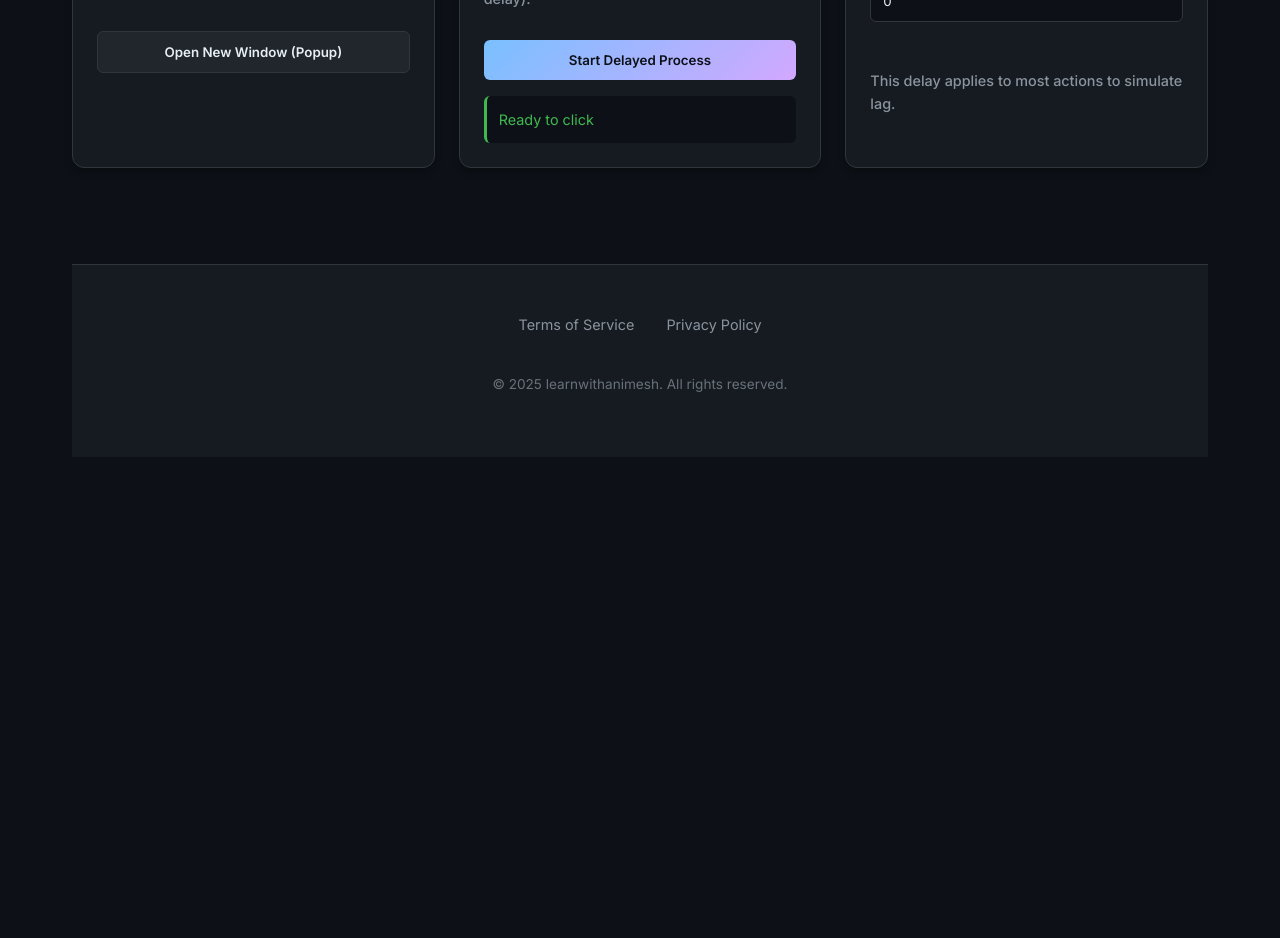
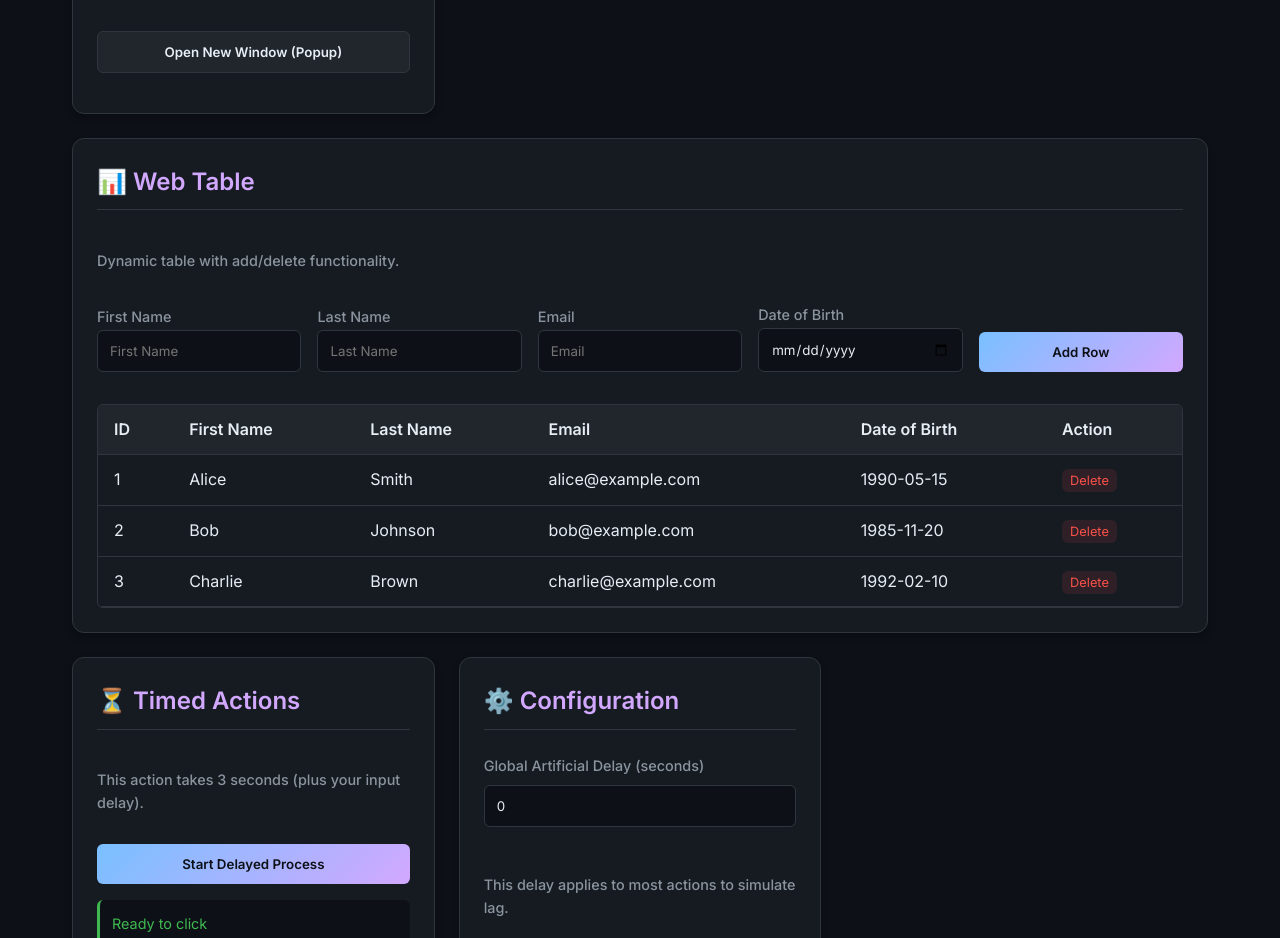
Before and after one commit to Animesh66/demo-ui-actions-perform, a React (Vite) app: page /home in a window 1280 px wide. Shown: the part 2860-3798 px from the top of the page. Before the commit the page ends 3349 px from the top, so only its background shows below. Built offline with nearby package versions, Linux system fonts and the light colour scheme.

Commit message:
Updated the status.

```diff
--- a/src/App.css
+++ b/src/App.css
@@ -373,8 +373,61 @@
   color: var(--accent-color);
 }
 
+
 .footer-copy {
   color: var(--text-secondary);
   font-size: 0.85rem;
   opacity: 0.7;
 }
+
+/* Web Table */
+.table-container {
+  overflow-x: auto;
+  border: 1px solid var(--border-color);
+  border-radius: var(--radius-sm);
+}
+
+.web-table {
+  width: 100%;
+  border-collapse: collapse;
+  text-align: left;
+}
+
+.web-table th,
+.web-table td {
+  padding: 0.75rem 1rem;
+  border-bottom: 1px solid var(--border-color);
+}
+
+.web-table th {
+  background-color: var(--surface-hover);
+  color: var(--text-primary);
+  font-weight: 600;
+}
+
+.web-table tr:hover {
+  background-color: rgba(255, 255, 255, 0.02);
+}
+
+.action-btn {
+  padding: 0.25rem 0.5rem;
+  font-size: 0.8rem;
+  border-radius: var(--radius-sm);
+  cursor: pointer;
+  border: none;
+  background-color: rgba(248, 81, 73, 0.1);
+  color: var(--error-color);
+  transition: all 0.2s;
+}
+
+.action-btn:hover {
+  background-color: rgba(248, 81, 73, 0.2);
+}
+
+.add-row-form {
+  display: grid;
+  grid-template-columns: repeat(auto-fit, minmax(150px, 1fr));
+  gap: 1rem;
+  margin-bottom: 1rem;
+  align-items: end;
+}
--- a/src/App.jsx
+++ b/src/App.jsx
@@ -133,6 +133,31 @@ const HomePlayground = () => {
 
   // Drag State
   const [isDragging, setIsDragging] = useState(false)
+
+  // Web Table State
+  const [tableData, setTableData] = useState([
+    { id: 1, firstName: 'Alice', lastName: 'Smith', email: 'alice@example.com', dob: '1990-05-15' },
+    { id: 2, firstName: 'Bob', lastName: 'Johnson', email: 'bob@example.com', dob: '1985-11-20' },
+    { id: 3, firstName: 'Charlie', lastName: 'Brown', email: 'charlie@example.com', dob: '1992-02-10' },
+  ])
+  const [newRow, setNewRow] = useState({ firstName: '', lastName: '', email: '', dob: '' })
+
+  const handleAddRow = (e) => {
+    e.preventDefault()
+    if (!newRow.firstName || !newRow.lastName || !newRow.email || !newRow.dob) {
+      updateMessage('input', 'Please fill all table fields')
+      return
+    }
+    const id = tableData.length > 0 ? Math.max(...tableData.map(r => r.id)) + 1 : 1
+    setTableData([...tableData, { ...newRow, id }])
+    setNewRow({ firstName: '', lastName: '', email: '', dob: '' })
+    updateMessage('input', 'Row added to table')
+  }
+
+  const handleDeleteRow = (id) => {
+    setTableData(tableData.filter(row => row.id !== id))
+    updateMessage('input', `Row ${id} deleted`)
+  }
 
   const addToast = (msg) => {
     const id = Date.now() + Math.random()
@@ -635,6 +660,92 @@ const HomePlayground = () => {
           </div>
         </div>
 
+        {/* Web Table */}
+        <div className="card" style={{ gridColumn: '1 / -1' }}>
+          <h2>📊 Web Table</h2>
+          <p className="label">Dynamic table with add/delete functionality.</p>
+
+          <form className="add-row-form" onSubmit={handleAddRow}>
+            <div>
+              <label className="label">First Name</label>
+              <input
+                className="input-field"
+                value={newRow.firstName}
+                onChange={e => setNewRow({ ...newRow, firstName: e.target.value })}
+                placeholder="First Name"
+              />
+            </div>
+            <div>
+              <label className="label">Last Name</label>
+              <input
+                className="input-field"
+                value={newRow.lastName}
+                onChange={e => setNewRow({ ...newRow, lastName: e.target.value })}
+                placeholder="Last Name"
+              />
+            </div>
+            <div>
+              <label className="label">Email</label>
+              <input
+                className="input-field"
+                value={newRow.email}
+                onChange={e => setNewRow({ ...newRow, email: e.target.value })}
+                placeholder="Email"
+                type="email"
+              />
+            </div>
+            <div>
+              <label className="label">Date of Birth</label>
+              <input
+                className="input-field"
+                value={newRow.dob}
+                onChange={e => setNewRow({ ...newRow, dob: e.target.value })}
+                type="date"
+              />
+            </div>
+            <button type="submit" className="btn btn-primary">Add Row</button>
+          </form>
+
+          <div className="table-container">
+            <table className="web-table" id="data-table">
+              <thead>
+                <tr>
+                  <th>ID</th>
+                  <th>First Name</th>
+                  <th>Last Name</th>
+                  <th>Email</th>
+                  <th>Date of Birth</th>
+                  <th>Action</th>
+                </tr>
+              </thead>
+              <tbody>
+                {tableData.length === 0 ? (
+                  <tr><td colSpan="6" style={{ textAlign: 'center' }}>No data available</td></tr>
+                ) : (
+                  tableData.map(row => (
+                    <tr key={row.id}>
+                      <td>{row.id}</td>
+                      <td>{row.firstName}</td>
+                      <td>{row.lastName}</td>
+                      <td>{row.email}</td>
+                      <td>{row.dob}</td>
+                      <td>
+                        <button
+                          className="action-btn"
+                          onClick={() => handleDeleteRow(row.id)}
+                          title="Delete Row"
+                        >
+                          Delete
+                        </button>
+                      </td>
+                    </tr>
+                  ))
+                )}
+              </tbody>
+            </table>
+          </div>
+        </div>
+
 
         {/* Specific Delayed Action */}
         <div className="card">
```
